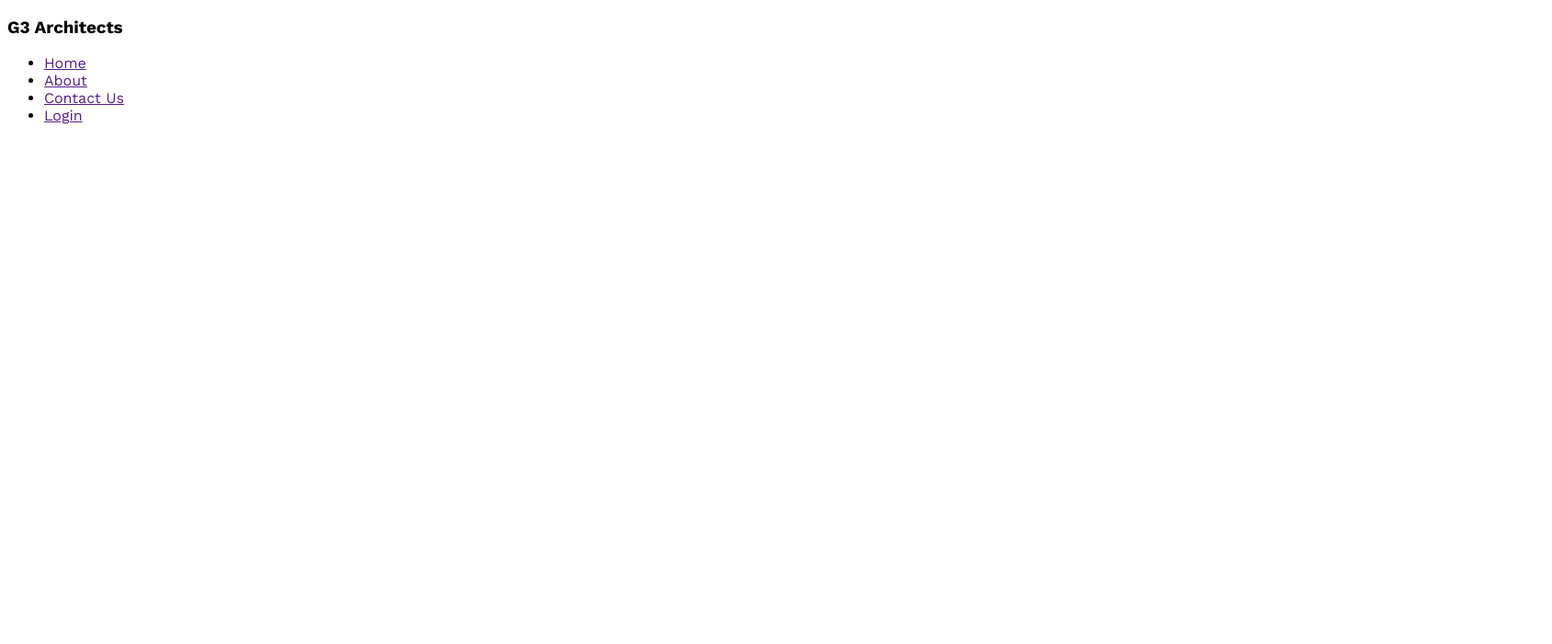
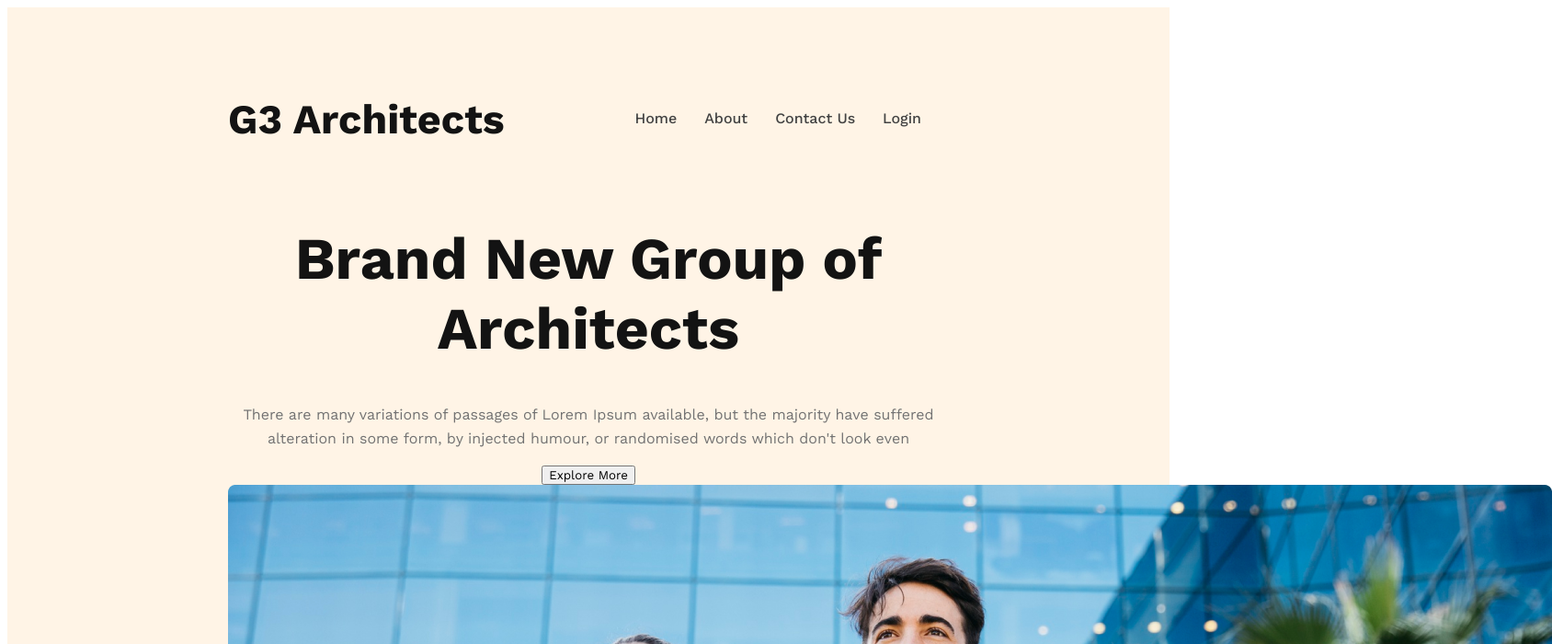
Before and after one commit to AbidShazid3/g3-architects-website, a plain HTML site: page index.html in a window 1280 px wide. Shown: the top 700 px of the page at 92% size, 1688 px wide, since content can reach past the window. Drawn offline with nearby package versions, Linux system fonts and the light colour scheme.

Commit message:
added banner content

```diff
--- a/index.html
+++ b/index.html
@@ -9,7 +9,7 @@
 <body>
     <header>
         <nav>
-            <h3>G3 Architects</h3>
+            <h3 class="nav-title">G3 Architects</h3>
             <ul>
                 <li><a href="">Home</a></li>
                 <li><a href="">About</a></li>
@@ -17,6 +17,16 @@
                 <li><a href="">Login</a></li>
             </ul>
         </nav>
+        <div class="banner">
+            <div class="banner-content">
+                <h1 class="banner-title">Brand New
+                    Group of Architects
+                    </h1>
+                    <p class="banner-discription">There are many variations of passages of Lorem Ipsum available, but the majority have suffered alteration in some form, by injected humour, or randomised words which don't look even</p>
+                    <button class="btn-primary">Explore More</button>
+            </div>
+            <img src="images/banner.png" alt="">
+        </div>
     </header>
     <main></main>
     <footer></footer>
--- a/styles/architect.css
+++ b/styles/architect.css
@@ -1,6 +1,61 @@
 /* work sans font from google fonts */
-  @import url('https://fonts.googleapis.com/css2?family=Work+Sans:wght@400;500;600;700;800&display=swap');
+@import url('https://fonts.googleapis.com/css2?family=Work+Sans:wght@400;500;600;700;800&display=swap');
 
-*{
+* {
     font-family: 'Work Sans', sans-serif;
 }
+
+/* header styles */
+header {
+    background: rgba(255, 144, 14, 0.10);
+    padding: 50px 240px;
+}
+
+nav {
+    display: flex;
+    justify-content: space-between;
+    align-items: center;
+}
+
+nav ul {
+    display: flex;
+}
+
+nav li {
+    list-style: none;
+    margin-right: 30px;
+    font-family: Work Sans;
+    font-size: 1em;
+    font-weight: 500;
+    line-height: 26px;
+}
+
+nav li a {
+    text-decoration: none;
+    color: var(--Dark-02, #424242);
+}
+
+.nav-title {
+    color: #131313;
+    font-size: 2.8rem;
+    font-weight: 700;
+}
+
+/* banner styles */
+.banner-content {
+    max-width: 800px;
+    text-align: center;
+    margin: 0 auto;
+}
+
+.banner-title {
+    font-size: 4rem;
+    font-weight: 700;
+    color: #131313;
+}
+
+.banner-discription {
+    color:  #727272;
+    font-size: 1rem;
+    line-height: 26px;
+}
```
